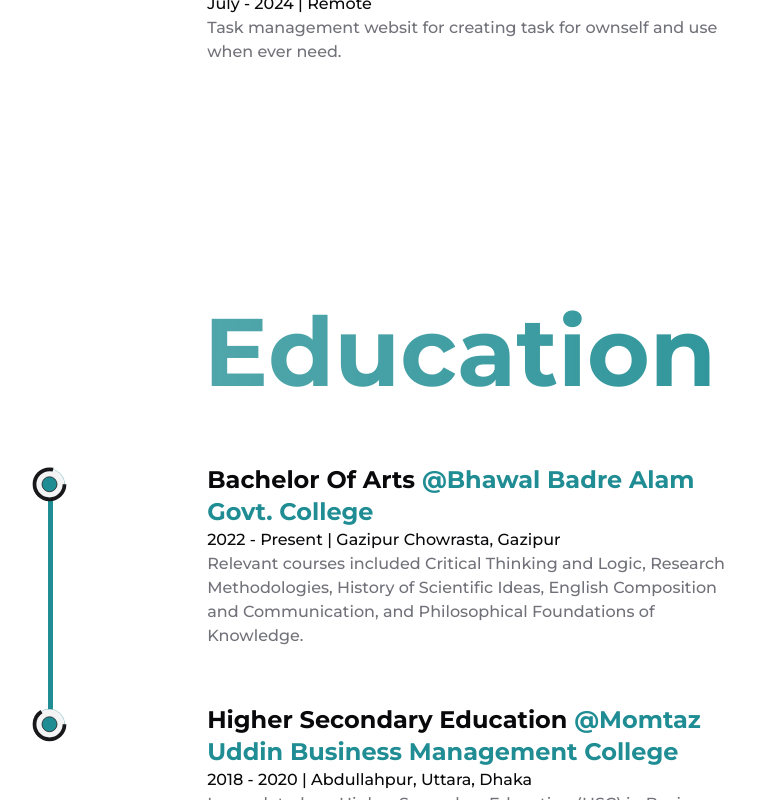
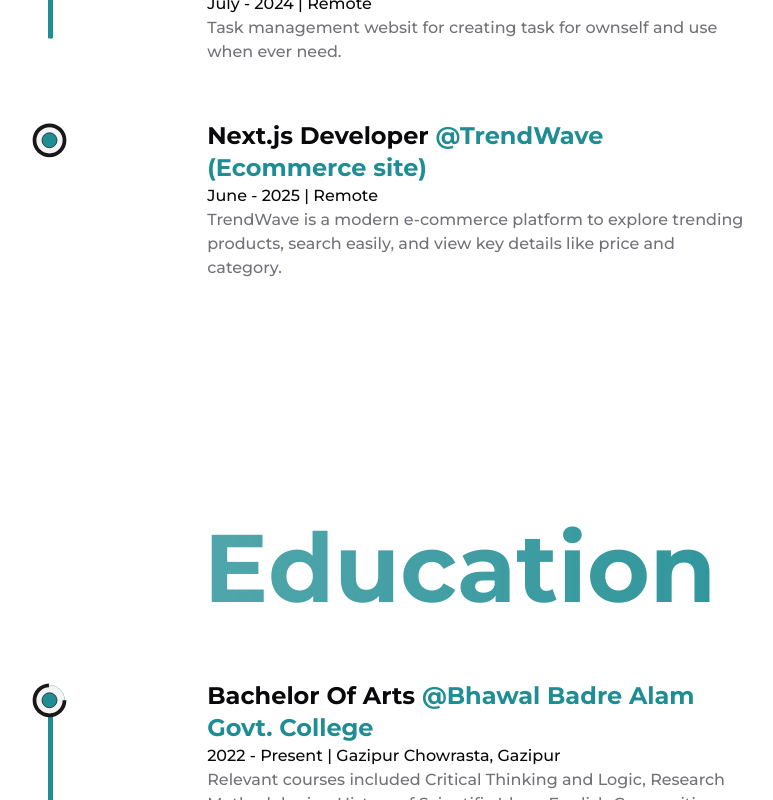
Before and after one commit to kader009/modern-portfolio, a Next.js app: page /about in a window 1280 px wide. Shown: the part 1580-2380 px from the top of the page, without its empty margins (180-953 px from the left). Built offline with nearby package versions, Linux system fonts and the light colour scheme.

Commit message:
update new project on experience section

```diff
--- a/src/data/experience.ts
+++ b/src/data/experience.ts
@@ -33,4 +33,15 @@
     description:
       "Task management websit for creating task for ownself and use when ever need.",
   },
+  {
+    title: "Next.js Developer",
+    organisation: {
+      name: "TrendWave (Ecommerce site)",
+      href: "https://trendwave-frontend.vercel.app/",
+    },
+    date: "June - 2025",
+    location: "Remote",
+    description:
+      "TrendWave is a modern e-commerce platform to explore trending products, search easily, and view key details like price and category.",
+  },
 ];
```
